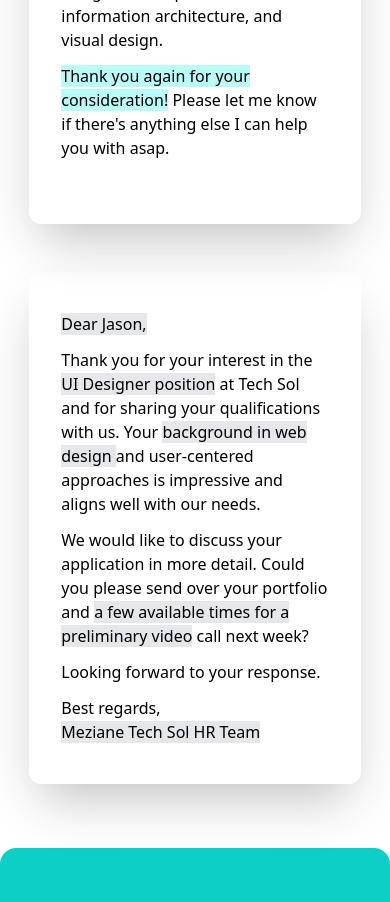
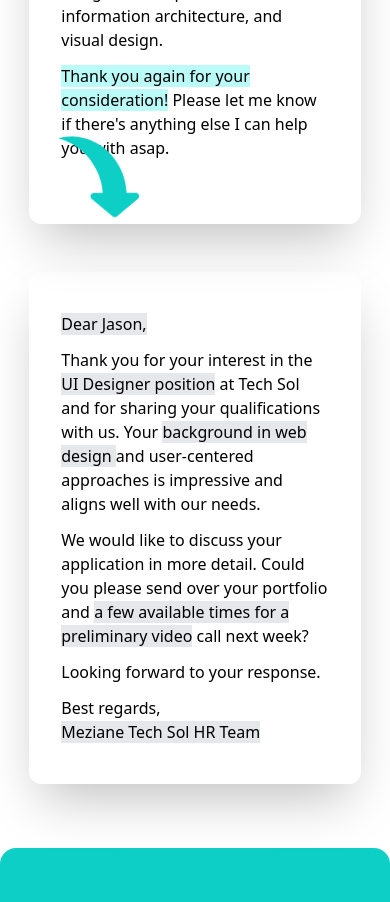
Before and after one commit to AnasJahangir/Text-Inbox, a Next.js app: page / in a window 390 px wide. Shown: the part 3900-4802 px from the top of the page. Built offline with nearby package versions, Linux system fonts and the light colour scheme.

Commit message:
ui changes

```diff
--- a/src/app/components/Section2/Section2.tsx
+++ b/src/app/components/Section2/Section2.tsx
@@ -120,7 +120,7 @@ const Feature = () => {
         <div className="w-[70%] md:w-[85%] mt-[5rem] md:mt-[3rem] mb-[3rem] mx-auto grid sm:grid-cols-1 md:grid-cols-2 lg:grid-cols-3 gap-[3rem]">
           {/* 1st card */}
           <div>
-            <div className="p-2 pb-[5rem] hover:bg-white rounded-lg hover:shadow-md transition-all">
+            <div className="p-2 pb-[5rem] hover:bg-white rounded-lg hover:shadow-2xl transition-all">
               {/* Background Container */}
               <div className="bg-[#0ECFC6] bg-opacity-20 w-[20%] h-[40px] flex items-center justify-center mx-auto rounded-xl">
                 {/* Inner Text */}
@@ -170,7 +170,7 @@ const Feature = () => {
 
           {/* 3rd card */}
           <div>
-            <div className="p-6 hover:bg-white rounded-lg hover:shadow-md transition-all">
+            <div className="p-6 hover:bg-white rounded-lg hover:shadow-2xl transition-all">
               {/* Background Container */}
               <div className="bg-[#0ECFC6] bg-opacity-20 w-[20%] h-[40px] flex items-center justify-center mx-auto rounded-xl">
                 {/* Inner Text */}
--- a/src/app/components/Section4/Section4.tsx
+++ b/src/app/components/Section4/Section4.tsx
@@ -185,7 +185,7 @@ const Section4 = () => {
             alt="section4"
             height={100}
             width={100}
-            className="absolute and top-0 left-[44%] md:block hidden"
+            className="absolute and transform rotate-45 md:rotate-0  top-[45%] left-[5%] md:left-[44%] md:top-0 "
           />
         </div>
       </div>
```
